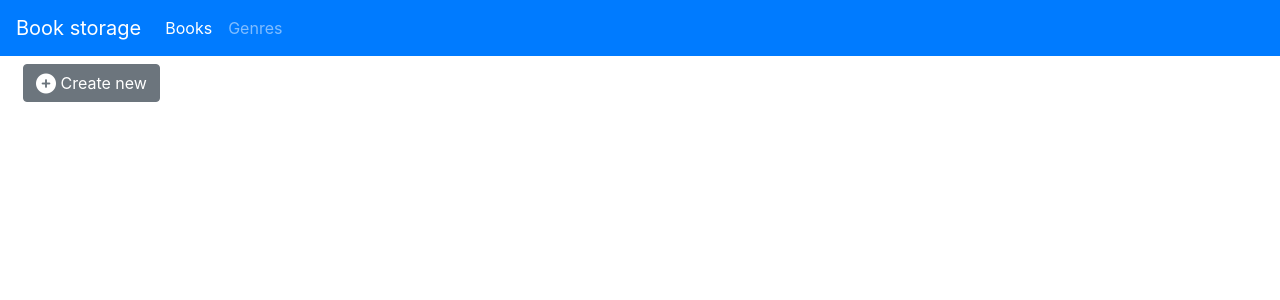
After one commit to Ktulha/FLASK_SQL_TEST, a Flask app: page /Books in a window 1280 px wide. The commit adds this page. Shown: the top 300 px of the page. Run offline with Flask 3, Linux system fonts and the light colour scheme; some libraries are stand-ins or nearby versions.

Commit message:
up/ bootstrap and fontawesome

```diff
--- a/routes/user_route.py
+++ b/routes/user_route.py
@@ -2,7 +2,7 @@
 from flask import Blueprint, render_template
 from sqlalchemy import desc, func
 
-from database.database import Book
+from database.database import Book, Genre
 
 user_route=Blueprint('user_route',__name__,template_folder='../templates/')
 
@@ -10,3 +10,13 @@ user_route=Blueprint('user_route',__name__,template_folder='../templates/')
 def index():
   books = Book.query.order_by(desc(Book.id)).limit(15).all()
   return render_template('index.html', books=books)
+
+@user_route.route('/Books')
+def get_books():
+  books = Book.query.all()
+  return render_template('Books.html', books=books,active_page='books')
+
+@user_route.route('/Genres')
+def get_genres():
+  genres = Genre.query.all()
+  return render_template('Genres.html', genres=genres,active_page='genres')
--- /dev/null
+++ b/templates/Books.html
@@ -0,0 +1,8 @@
+{% extends "components/base.html" %}
+
+{% block content %}
+<div class="row m-2">
+
+<a name="create_book" id="create_book" class="btn btn-secondary" href="#" role="button"> <i class="fa fa-plus-circle fa-lg " aria-hidden="true"> </i>  Create new</a>
+</div>
+{%  endblock %}
--- a/templates/components/base.html
+++ b/templates/components/base.html
@@ -4,7 +4,7 @@
   <meta charset="UTF-8">
   <meta name="viewport" content="width=device-width, initial-scale=1.0">
   <link rel="stylesheet" href="https://stackpath.bootstrapcdn.com/bootstrap/4.5.2/css/bootstrap.min.css">
-
+  <script src="https://kit.fontawesome.com/d3cb71fee2.js" crossorigin="anonymous"></script>
   <script src="https://code.jquery.com/jquery-3.5.1.slim.min.js"></script>
   <script src="https://cdn.jsdelivr.net/npm/@popperjs/core@2.9.2/dist/umd/popper.min.js"></script>
   <script src="https://stackpath.bootstrapcdn.com/bootstrap/4.5.2/js/bootstrap.min.js"></script>
--- a/templates/components/header.html
+++ b/templates/components/header.html
@@ -4,14 +4,19 @@
     <button class="navbar-toggler d-lg-none" type="button" data-toggle="collapse" data-target="#collapsibleNavId" aria-controls="collapsibleNavId"
         aria-expanded="false" aria-label="Toggle navigation"></button>
     <div class="collapse navbar-collapse" id="collapsibleNavId">
+
         <ul class="navbar-nav mr-auto mt-2 mt-lg-0">
-            <li class="nav-item active">
+            <li class="nav-item
+            {{ 'active' if active_page=='books' else '' }}
+            ">
                 <a class="nav-link" href="/Books">Books<span class="sr-only">(current)</span></a>
             </li>
-            <li class="nav-item">
+            <li class="nav-item
+            {{ 'active' if active_page=='genres' else '' }}
+            ">
                 <a class="nav-link" href="/Genres">Genres</a>
             </li>
-
+        </ul>
     </div>
 </nav>
 </header>
--- a/templates/index.html
+++ b/templates/index.html
@@ -1,4 +1,7 @@
 {% extends "components/base.html" %}
+
+
+
 {%block title%}
 Flask app
 {% endblock %}
```
Also changed, not shown: templates/Genres.html (added, +8 -0 lines).
